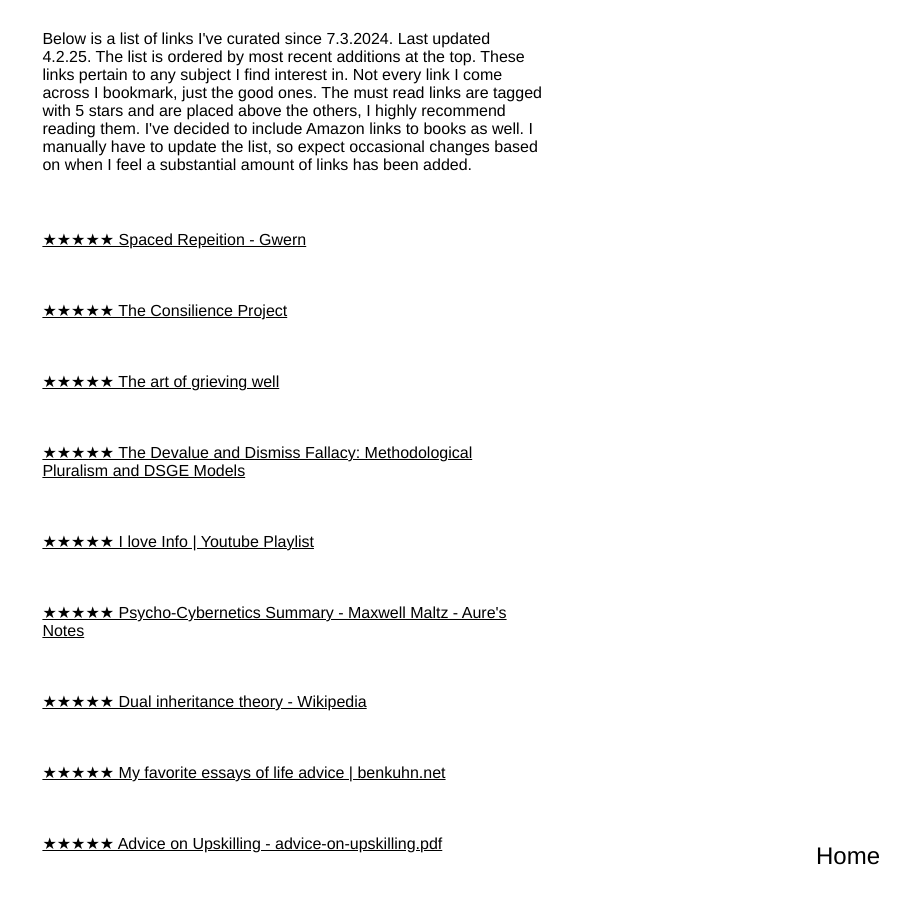
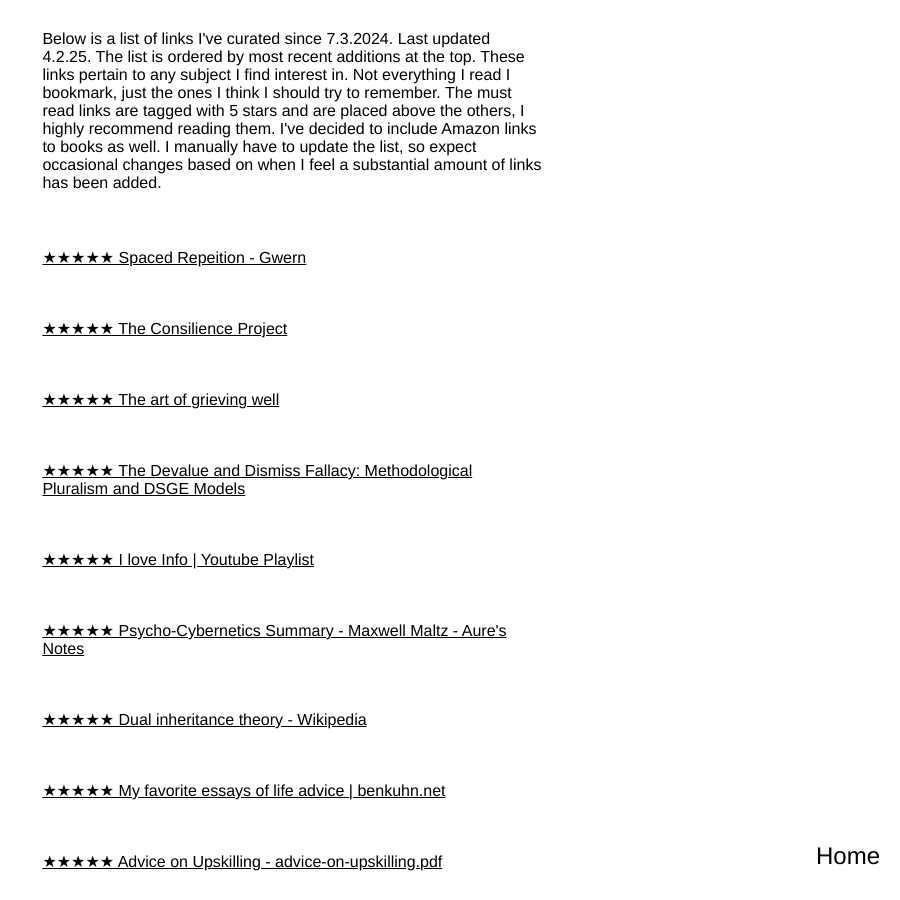
Before and after one commit to pxsswordprotected/personalsite, a Jekyll site: the page docs/Links/bookmarks.html, which Jekyll copies as it is, in a window 1280 px wide and 900 px high. Shown: the whole window, without its empty margins (380-1280 px from the left). Built offline with Jekyll 4.4.1, drawn with Linux system fonts in a browser that asks for light colours.

Commit message:
changed messaage at top

```diff
--- a/docs/Links/bookmarks.html
+++ b/docs/Links/bookmarks.html
@@ -8,7 +8,7 @@
 </head>
 <body>
   <main>
-    <p class="about-top">Below is a list of links I've curated since 7.3.2024. Last updated 4.2.25. The list is ordered by most recent additions at the top. These links pertain to any subject I find interest in. Not every link I come across I bookmark, just the good ones. The must read links are tagged with 5 stars and are placed above the others, I highly recommend reading them. I've decided to include Amazon links to books as well. I manually have to update the list, so expect occasional changes based on when I feel a substantial amount of links has been added. </p>
+    <p class="about-top">Below is a list of links I've curated since 7.3.2024. Last updated 4.2.25. The list is ordered by most recent additions at the top. These links pertain to any subject I find interest in. Not everything I read I bookmark, just the ones I think I should try to remember. The must read links are tagged with 5 stars and are placed above the others, I highly recommend reading them. I've decided to include Amazon links to books as well. I manually have to update the list, so expect occasional changes based on when I feel a substantial amount of links has been added. </p>
     <div class = "links-div">
 
 
```
